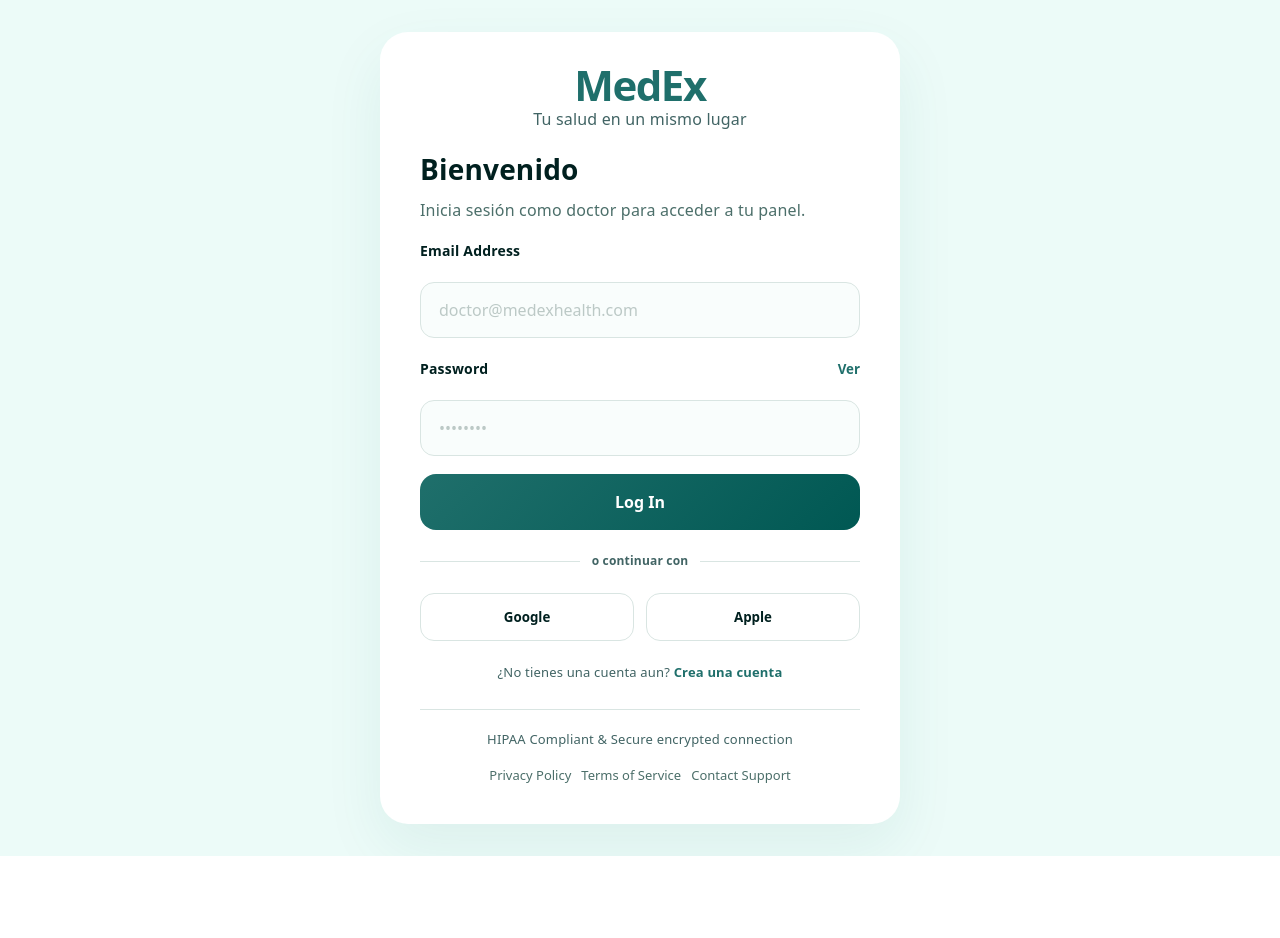
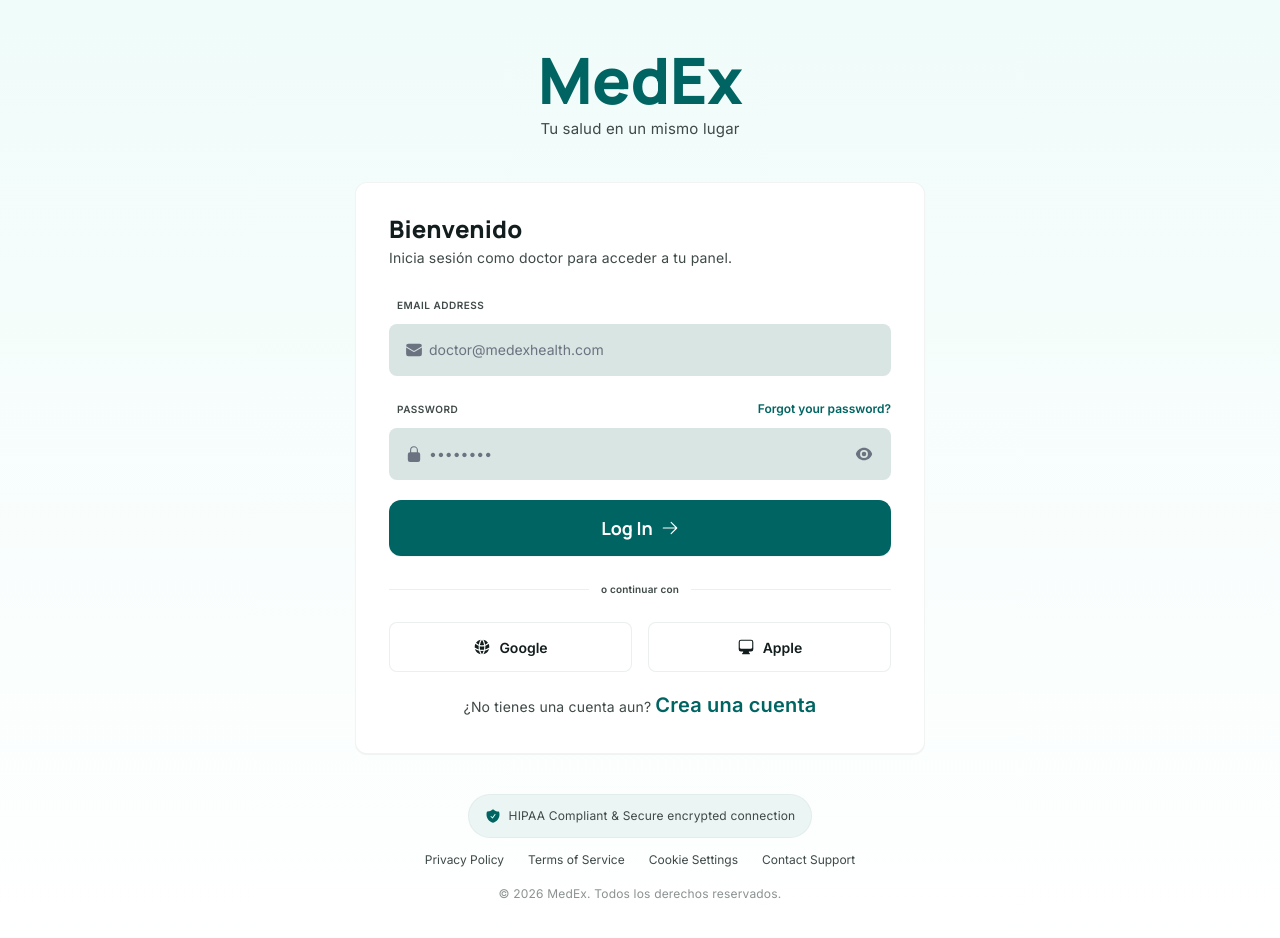
Before and after one commit to Felibeck/MedEx-Frontend, a React (Vite) app: page /doctors/login in a window 1280 px wide. Shown: the top 938 px of the page. Before the commit the page ends 856 px from the top, so only its background shows below. Built offline with nearby package versions, Linux system fonts and the light colour scheme; the HTML template or start-up script is replaced by a standard one.

Commit message:
update: mejora estetica y actualizada de pantalla login

```diff
--- a/src/pages/doctor/DoctorLogin.css
+++ b/src/pages/doctor/DoctorLogin.css
@@ -3,104 +3,145 @@
   display: flex;
   align-items: center;
   justify-content: center;
-  background: #ecfbf8;
-  padding: 32px;
+  background: linear-gradient(180deg, #f0fcfa 0%, #ffffff 100%);
+  padding: 48px 32px;
   box-sizing: border-box;
 }
 
 .doctor-login__container {
   width: 100%;
-  max-width: 520px;
-}
-
-.doctor-login__hero {
+  max-width: 570px;
   display: flex;
   flex-direction: column;
-  gap: 24px;
-  background: white;
-  border-radius: 28px;
-  padding: 40px;
-  box-shadow: 0 24px 60px rgba(31, 111, 107, 0.08);
+  align-items: center;
+  gap: 40px;
 }
 
 .doctor-login__brand {
   display: flex;
   flex-direction: column;
-  gap: 8px;
   align-items: center;
+  gap: 4px;
 }
 
 .doctor-login__brand-title {
   margin: 0;
-  font-family: var(--sans);
-  font-size: 42px;
-  font-weight: 900;
-  color: #1f6f6b;
-  letter-spacing: -1.5px;
+  font-family: 'Manrope', var(--sans);
+  font-size: 64px;
+  font-weight: 800;
+  color: #006562;
+  letter-spacing: -0.6px;
+  line-height: 1;
 }
 
 .doctor-login__brand-subtitle {
   margin: 0;
-  font-family: var(--sans);
-  font-size: 16px;
-  color: #416464;
+  font-family: 'Inter', var(--sans);
+  font-size: 15px;
+  font-weight: 400;
+  color: #3e4948;
+}
+
+.doctor-login__card {
+  width: 100%;
+  max-width: 570px;
+  box-sizing: border-box;
+  background: #ffffff;
+  border: 1px solid rgba(190, 201, 199, 0.2);
+  border-radius: 12px;
+  padding: 33px;
+  box-shadow: 0 1px 1px rgba(0, 0, 0, 0.05);
 }
 
 .doctor-login__panel {
   display: flex;
   flex-direction: column;
-  gap: 16px;
+  gap: 24px;
+}
+
+.doctor-login__panel-header {
+  display: flex;
+  flex-direction: column;
+  gap: 6px;
 }
 
 .doctor-login__title {
   margin: 0;
-  font-family: var(--sans);
-  font-size: 28px;
-  font-weight: 700;
-  color: #00201f;
+  font-family: 'Manrope', var(--sans);
+  font-size: 24px;
+  font-weight: 800;
+  color: #131d1d;
 }
 
 .doctor-login__subtitle {
   margin: 0;
-  font-family: var(--sans);
-  font-size: 16px;
-  color: #4c6f6a;
-  line-height: 24px;
+  font-family: 'Inter', var(--sans);
+  font-size: 14px;
+  font-weight: 400;
+  color: #3e4948;
+  line-height: 1.4;
 }
 
 .doctor-login__form {
   display: flex;
   flex-direction: column;
-  gap: 18px;
+  gap: 20px;
 }
 
-.doctor-login__label,
-.doctor-login__divider-text {
-  font-family: var(--sans);
-  font-weight: 700;
-  color: #00201f;
+.doctor-login__field {
+  display: flex;
+  flex-direction: column;
+  gap: 6px;
 }
 
 .doctor-login__label {
-  font-size: 14px;
+  font-family: 'Inter', var(--sans);
+  font-size: 10px;
+  font-weight: 600;
+  color: #3e4948;
+  letter-spacing: 0.5px;
+  text-transform: uppercase;
+  padding: 0 8px;
+}
+
+.doctor-login__input-wrap {
+  position: relative;
+  display: flex;
+  align-items: center;
+}
+
+.doctor-login__input-icon {
+  position: absolute;
+  left: 16px;
+  width: 18px;
+  height: 18px;
+  color: #6b7280;
+  pointer-events: none;
 }
 
 .doctor-login__input {
   width: 100%;
-  height: 56px;
-  border-radius: 14px;
-  border: 1px solid #d9e5e2;
-  background: #f9fdfc;
-  padding: 0 18px;
-  font-family: var(--sans);
-  font-size: 16px;
-  color: #00201f;
+  height: 52px;
+  border: none;
+  border-radius: 8px;
+  background: #d9e5e3;
+  padding: 18px 16px 18px 40px;
+  font-family: 'Inter', var(--sans);
+  font-size: 14px;
+  font-weight: 400;
+  color: #131d1d;
   outline: none;
   box-sizing: border-box;
 }
 
+.doctor-login__input--password {
+  padding-right: 44px;
+}
+
 .doctor-login__input::placeholder {
-  color: #bcc9c6;
+  font-family: 'Inter', var(--sans);
+  font-size: 14px;
+  color: #6b7280;
 }
 
 .doctor-login__password-row {
@@ -110,32 +151,70 @@
   gap: 12px;
 }
 
-.doctor-login__show-password {
+.doctor-login__forgot {
   border: none;
   background: none;
-  color: #1f6f6b;
-  font-family: var(--sans);
-  font-weight: 700;
+  padding: 0;
+  font-family: 'Inter', var(--sans);
+  font-size: 12px;
+  font-weight: 600;
+  color: #006562;
   cursor: pointer;
-  padding: 0;
+  white-space: nowrap;
+}
+
+.doctor-login__show-password {
+  position: absolute;
+  right: 14px;
+  display: flex;
+  align-items: center;
+  justify-content: center;
+  border: none;
+  background: none;
+  padding: 4px;
+  color: #6b7280;
+  cursor: pointer;
+}
+
+.doctor-login__show-password-icon {
+  width: 18px;
+  height: 18px;
+}
+
+.doctor-login__error {
+  margin: 0;
+  font-family: 'Inter', var(--sans);
+  font-size: 13px;
+  color: #c0392b;
 }
 
 .doctor-login__button {
   width: 100%;
-  height: 56px;
-  border-radius: 16px;
+  height: auto;
+  display: flex;
+  align-items: center;
+  justify-content: center;
+  gap: 8px;
   border: none;
-  background: linear-gradient(135deg, #1f6f6b 0%, #005853 100%);
-  color: white;
-  font-family: var(--sans);
+  border-radius: 12px;
+  background: #006562;
+  color: #ffffff;
+  font-family: 'Manrope', var(--sans);
+  font-size: 18px;
   font-weight: 700;
-  font-size: 16px;
+  padding: 16px;
   cursor: pointer;
+  box-shadow: 0 1px 1px rgba(0, 0, 0, 0.05);
 }
 
 .doctor-login__button:disabled {
   opacity: 0.65;
   cursor: not-allowed;
+}
+
+.doctor-login__button-icon {
+  width: 18px;
+  height: 18px;
 }
 
 .doctor-login__divider {
@@ -148,77 +227,127 @@
 .doctor-login__divider-line {
   flex: 1;
   height: 1px;
-  background: #d9e5e2;
+  background: rgba(190, 201, 199, 0.3);
 }
 
 .doctor-login__divider-text {
-  font-size: 12px;
-  color: #416464;
+  font-family: 'Inter', var(--sans);
+  font-size: 10px;
+  font-weight: 600;
+  color: #3e4948;
+  white-space: nowrap;
 }
 
 .doctor-login__socials {
   display: grid;
   grid-template-columns: 1fr 1fr;
-  gap: 12px;
+  gap: 16px;
 }
 
 .doctor-login__social-button {
-  height: 48px;
-  border-radius: 14px;
-  border: 1px solid #d9e5e2;
-  background: white;
-  color: #00201f;
-  font-family: var(--sans);
-  font-weight: 700;
+  height: 50px;
+  display: flex;
+  align-items: center;
+  justify-content: center;
+  gap: 8px;
+  border: 1px solid rgba(190, 201, 199, 0.3);
+  border-radius: 8px;
+  background: #ffffff;
+  color: #131d1d;
+  font-family: 'Inter', var(--sans);
+  font-size: 14px;
+  font-weight: 600;
   cursor: pointer;
+}
+
+.doctor-login__social-icon {
+  width: 18px;
+  height: 18px;
 }
 
 .doctor-login__footer-text {
   margin: 0;
-  font-family: var(--sans);
-  font-size: 13px;
-  color: #416464;
+  font-family: 'Inter', var(--sans);
+  font-size: 14px;
+  font-weight: 400;
+  color: #3e4948;
   text-align: center;
 }
 
 .doctor-login__link {
-  border: none;
-  background: none;
-  color: #1f6f6b;
-  font-weight: 700;
+  font-family: 'Inter', var(--sans);
+  font-size: 20px;
+  font-weight: 600;
+  color: #006562;
   cursor: pointer;
-  padding: 0;
 }
 
 .doctor-login__trust {
   display: flex;
   flex-direction: column;
+  align-items: center;
   gap: 14px;
-  padding-top: 16px;
-  border-top: 1px solid #d9e5e2;
 }
 
-.doctor-login__trust-text {
-  margin: 0;
-  font-family: var(--sans);
-  font-size: 13px;
-  color: #416464;
-  text-align: center;
+.doctor-login__trust-badge {
+  display: flex;
+  align-items: center;
+  gap: 8px;
+  background: #ebf6f4;
+  border: 1px solid rgba(190, 201, 199, 0.2);
+  border-radius: 9999px;
+  padding: 8px 16px;
+}
+
+.doctor-login__trust-icon {
+  width: 16px;
+  height: 16px;
+  color: #006562;
+  flex-shrink: 0;
+}
+
+.doctor-login__trust-badge span {
+  font-family: 'Inter', var(--sans);
+  font-size: 12px;
+  font-weight: 400;
+  color: #3e4948;
 }
 
 .doctor-login__trust-links {
   display: flex;
   justify-content: center;
   flex-wrap: wrap;
-  gap: 10px;
+  gap: 24px;
 }
 
 .doctor-login__trust-link {
   border: none;
   background: none;
-  color: #4c6f6a;
-  font-family: var(--sans);
-  font-size: 13px;
+  padding: 0;
+  font-family: 'Inter', var(--sans);
+  font-size: 12px;
+  font-weight: 400;
+  color: #3e4948;
   cursor: pointer;
-  padding: 0;
 }
+
+.doctor-login__copyright {
+  margin: 0;
+  font-family: 'Inter', var(--sans);
+  font-size: 12px;
+  color: rgba(62, 73, 72, 0.6);
+}
+
+@media (max-width: 640px) {
+  .doctor-login {
+    padding: 32px 20px;
+  }
+
+  .doctor-login__brand-title {
+    font-size: 48px;
+  }
+
+  .doctor-login__card {
+    padding: 24px;
+  }
+}
--- a/src/pages/doctor/DoctorLogin.tsx
+++ b/src/pages/doctor/DoctorLogin.tsx
@@ -1,6 +1,16 @@
 import { useState, type FormEvent } from 'react'
 import { useNavigate } from 'react-router-dom'
 import axios from 'axios'
+import {
+  EnvelopeIcon,
+  LockClosedIcon,
+  EyeIcon,
+  EyeSlashIcon,
+  ArrowRightIcon,
+  ShieldCheckIcon,
+  GlobeAltIcon,
+  ComputerDesktopIcon,
+} from '@heroicons/react/24/solid'
 import { loginDoctor } from '../../api/doctorAuth'
 import './DoctorLogin.css'
 
@@ -37,18 +47,23 @@ const DoctorLogin = () => {
   return (
     <div className="doctor-login">
       <div className="doctor-login__container">
-        <div className="doctor-login__hero">
         <div className="doctor-login__brand">
           <h1 className="doctor-login__brand-title">MedEx</h1>
           <p className="doctor-login__brand-subtitle">Tu salud en un mismo lugar</p>
         </div>
 
+        <div className="doctor-login__card">
           <div className="doctor-login__panel">
+            <div className="doctor-login__panel-header">
               <h2 className="doctor-login__title">Bienvenido</h2>
               <p className="doctor-login__subtitle">Inicia sesión como doctor para acceder a tu panel.</p>
+            </div>
 
             <form className="doctor-login__form" onSubmit={handleLogin}>
+              <div className="doctor-login__field">
                 <label className="doctor-login__label" htmlFor="doctor-email">Email Address</label>
+                <div className="doctor-login__input-wrap">
+                  <EnvelopeIcon className="doctor-login__input-icon" aria-hidden="true" />
                   <input
                     id="doctor-email"
                     className="doctor-login__input"
@@ -58,31 +73,46 @@ const DoctorLogin = () => {
                     onChange={e => setEmail(e.target.value)}
                     required
                   />
+                </div>
+              </div>
 
+              <div className="doctor-login__field">
                 <div className="doctor-login__password-row">
                   <label className="doctor-login__label" htmlFor="doctor-password">Password</label>
-                <button
-                  type="button"
-                  className="doctor-login__show-password"
-                  onClick={() => setShowPassword(value => !value)}
-                >
-                  {showPassword ? 'Ocultar' : 'Ver'}
-                </button>
+                  {/* TODO: sin funcionalidad todavía — solo visual, falta flujo de recuperación de contraseña */}
+                  <button type="button" className="doctor-login__forgot">Forgot your password?</button>
                 </div>
+                <div className="doctor-login__input-wrap">
+                  <LockClosedIcon className="doctor-login__input-icon" aria-hidden="true" />
                   <input
                     id="doctor-password"
-                className="doctor-login__input"
+                    className="doctor-login__input doctor-login__input--password"
                     type={showPassword ? 'text' : 'password'}
                     placeholder="••••••••"
                     value={password}
                     onChange={e => setPassword(e.target.value)}
                     required
                   />
+                  <button
+                    type="button"
+                    className="doctor-login__show-password"
+                    onClick={() => setShowPassword(value => !value)}
+                    aria-label={showPassword ? 'Ocultar contraseña' : 'Ver contraseña'}
+                  >
+                    {showPassword ? (
+                      <EyeSlashIcon className="doctor-login__show-password-icon" />
+                    ) : (
+                      <EyeIcon className="doctor-login__show-password-icon" />
+                    )}
+                  </button>
+                </div>
+              </div>
 
               {error && <p className="doctor-login__error">{error}</p>}
 
               <button type="submit" className="doctor-login__button" disabled={isLoading}>
-                {isLoading ? 'Iniciando...' : 'Log In'}
+                <span>{isLoading ? 'Iniciando...' : 'Log In'}</span>
+                {!isLoading && <ArrowRightIcon className="doctor-login__button-icon" aria-hidden="true" />}
               </button>
 
               <div className="doctor-login__divider">
@@ -92,8 +122,14 @@ const DoctorLogin = () => {
               </div>
 
               <div className="doctor-login__socials">
-                <button type="button" className="doctor-login__social-button">Google</button>
-                <button type="button" className="doctor-login__social-button">Apple</button>
+                <button type="button" className="doctor-login__social-button">
+                  <GlobeAltIcon className="doctor-login__social-icon" aria-hidden="true" />
+                  Google
+                </button>
+                <button type="button" className="doctor-login__social-button">
+                  <ComputerDesktopIcon className="doctor-login__social-icon" aria-hidden="true" />
+                  Apple
+                </button>
               </div>
 
               <p className="doctor-login__footer-text">
@@ -102,15 +138,21 @@ const DoctorLogin = () => {
               </p>
             </form>
           </div>
+        </div>
 
         <div className="doctor-login__trust">
-            <p className="doctor-login__trust-text">HIPAA Compliant & Secure encrypted connection</p>
+          <div className="doctor-login__trust-badge">
+            <ShieldCheckIcon className="doctor-login__trust-icon" aria-hidden="true" />
+            <span>HIPAA Compliant &amp; Secure encrypted connection</span>
+          </div>
           <div className="doctor-login__trust-links">
             <button type="button" className="doctor-login__trust-link">Privacy Policy</button>
             <button type="button" className="doctor-login__trust-link">Terms of Service</button>
+            {/* TODO: sin funcionalidad todavía */}
+            <button type="button" className="doctor-login__trust-link">Cookie Settings</button>
             <button type="button" className="doctor-login__trust-link">Contact Support</button>
           </div>
-          </div>
+          <p className="doctor-login__copyright">© {new Date().getFullYear()} MedEx. Todos los derechos reservados.</p>
         </div>
       </div>
     </div>
```
Lines whose indentation alone changed are shown as unchanged.
